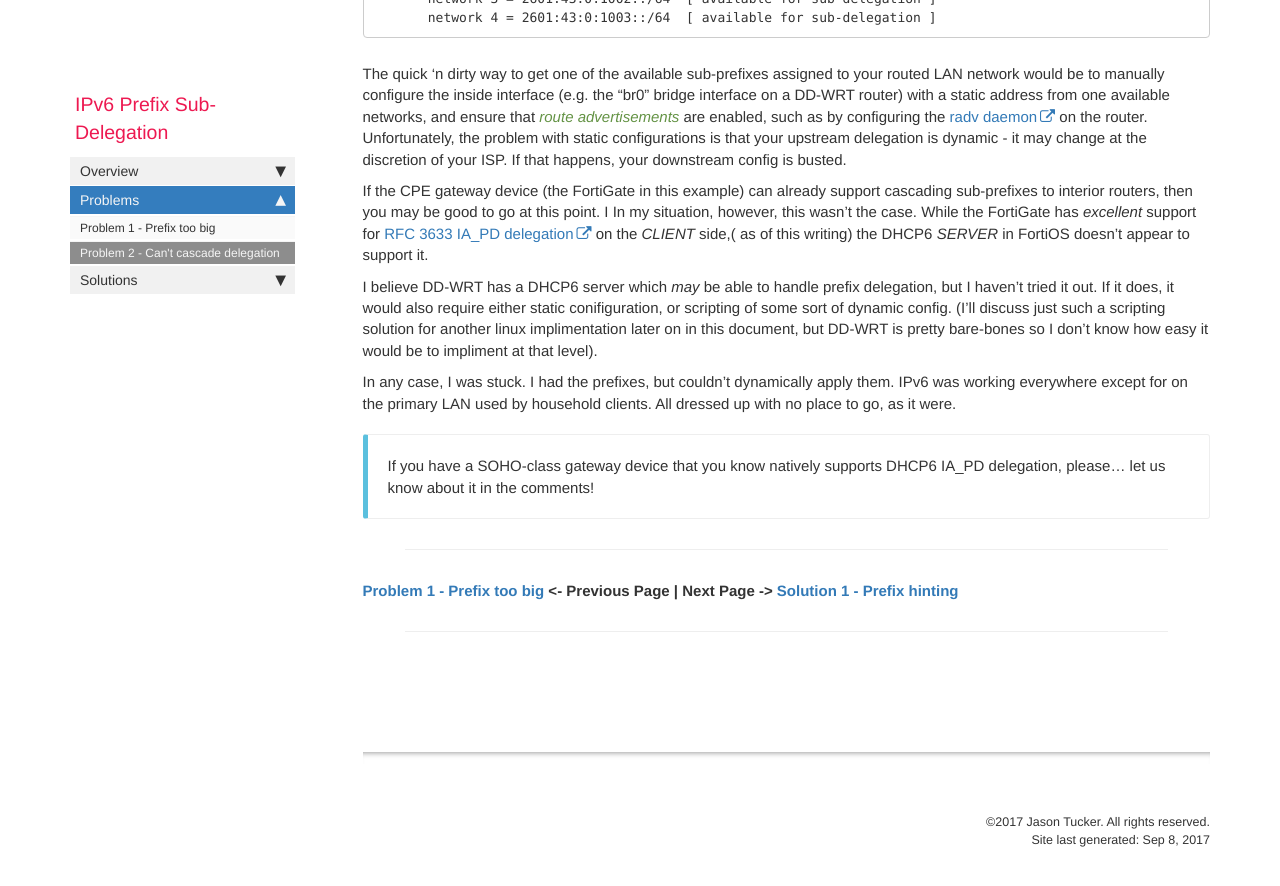
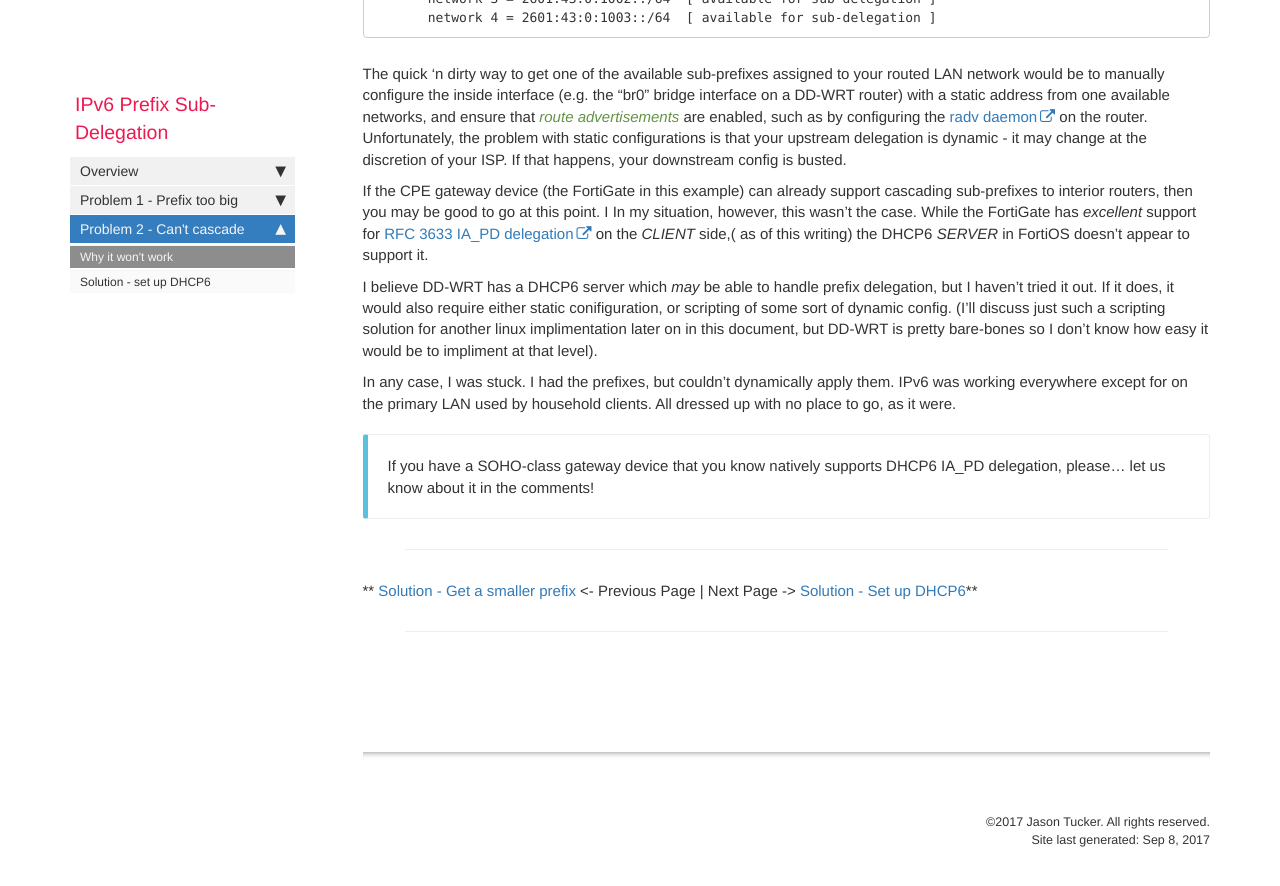
Before and after one commit to guzzijason/dhcp6-delegation, a Jekyll site: the page built from no_cascade.md, in a window 1280 px wide and 900 px high, scrolled down 1143 px. Shown: the top 886 px of the window. Built offline with Jekyll 4.4.1, drawn with Linux system fonts in a browser that asks for light colours; nearby versions of some CDN libraries; comment, search, counter and statistics services are not loaded.

Commit message:
change page order

```diff
--- a/_data/sidebars/home_sidebar.yml
+++ b/_data/sidebars/home_sidebar.yml
@@ -35,26 +35,26 @@ entries:
       url: /tree.html
       output: web, pdf
 
-  - title: Problems
+  - title: Problem 1 - Prefix too big
     output: web, pdf
     folderitems:
 
-    - title: Problem 1 - Prefix too big
+    - title: Why it won't work
       url: /prefix64.html
       output: web, pdf
 
-    - title: Problem 2 - Can't cascade delegation
+    - title: Solution - get a smaller prefix
+      url: /solution_prefix.html
+      output: web, pdf
+
+  - title: Problem 2 - Can't cascade
+    output: web, pdf
+    folderitems:
+
+    - title: Why it won't work
       url: /no_cascade.html
       output: web, pdf
 
-  - title: Solutions
-    output: web, pdf
-    folderitems:
-
-    - title: Solution 1 - Prefix hinting
-      url: /solution_prefix.html
-      output: web, pdf
-
-    - title: Solution 2 - Prefix Cascading
+    - title: Solution - set up DHCP6
       url: /solution_cascade.html
       output: web, pdf
--- a/no_cascade.md
+++ b/no_cascade.md
@@ -33,7 +33,7 @@ In any case, I was stuck. I had the prefixes, but couldn't dynamically apply the
 
 -----
 
-**[Problem 1 - Prefix too big](prefix64.html) <- Previous Page \| Next Page -> [Solution 1 - Prefix hinting](solution_prefix.html)**
+** [Solution - Get a smaller prefix](solution_prefix.html) <- Previous Page \| Next Page -> [Solution - Set up DHCP6](solution_cascade.html)**
 
 -----
 
```
Also changed, not shown: prefix64.md (+3 -5 lines), solution_cascade.md (added, +13 -0 lines), solution_prefix.md (added, +13 -0 lines).
